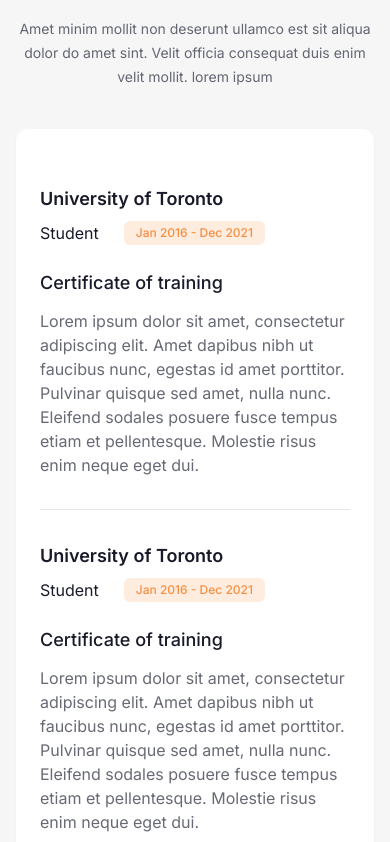
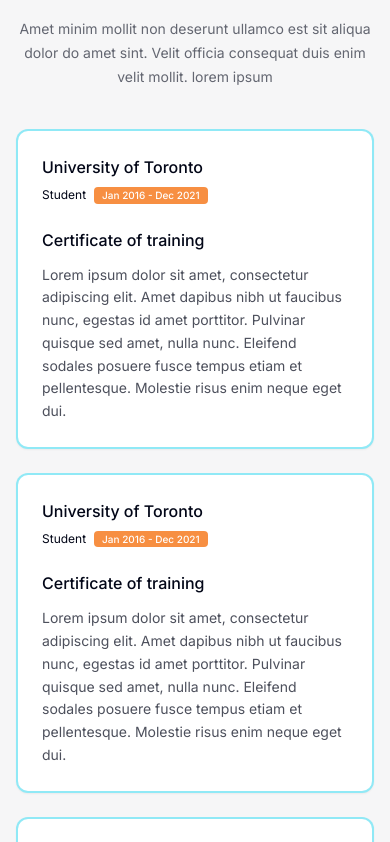
Before and after one commit to samankassou/portfolio, a Next.js app: page / in a window 390 px wide. Shown: the part 2262-3104 px from the top of the page. Built offline with nearby package versions, Linux system fonts and the light colour scheme.

Commit message:
refactor: redesign education section components
- Add bordered card design for education items
- Improve layout with better responsive grid
- Enhance typography and spacing
- Update period badge styling
- Remove background from list container for cleaner look
- Improve dark mode contrast

```diff
--- a/app/components/education/educationItem.js
+++ b/app/components/education/educationItem.js
@@ -1,27 +1,29 @@
 export default function EducationItem({ educationItem }) {
   return (
-    <div className="grid grid-cols-1 gap-6 pt-8 xl:grid-cols-3 2xl:grid-cols-4">
+    <div className="rounded-xl border-2 border-cyan-400/50 bg-white p-6 shadow-sm md:p-8 dark:border-cyan-400/30 dark:bg-[#1C1C1C]">
+      <div className="grid grid-cols-1 gap-6 xl:grid-cols-3 2xl:grid-cols-4">
         <div className="col-span-3 xl:col-span-1">
-        <h2 className="mb-2 text-left text-lg font-semibold text-base-content dark:text-base-100">
+          <h2 className="mb-2 text-left text-base font-medium text-secondary dark:text-white">
             {educationItem.school}
           </h2>
-        <div className="flex gap-4">
-          <p className="text-base-content dark:text-base-100">
-            {educationItem.role} &nbsp;
+          <div className="flex items-center gap-2 whitespace-nowrap">
+            <p className="text-xs text-secondary dark:text-white">
+              {educationItem.role}
             </p>
-          <p className="rounded-md bg-primary-100 px-3 py-1 text-xs font-medium text-primary">
+            <p className="rounded bg-primary px-2 py-0.5 text-[10px] font-medium leading-tight text-white">
               {educationItem.period}
             </p>
           </div>
         </div>
         <div className="col-span-3 xl:col-span-2 2xl:col-span-3">
-        <h3 className="mb-3 text-lg font-medium text-base-content dark:text-base-100">
+          <h3 className="mb-3 text-base font-medium text-secondary dark:text-white">
             {educationItem.certificate}
           </h3>
-        <p className="font-normal text-secondary/60 dark:text-base-400">
+          <p className="text-sm leading-relaxed text-secondary/70 dark:text-gray-400">
             {educationItem.description}
           </p>
         </div>
       </div>
+    </div>
   );
 }
--- a/app/components/education/educationList.js
+++ b/app/components/education/educationList.js
@@ -32,7 +32,7 @@ export default function EducationList() {
   ];
 
   return (
-    <ul className="grid grid-cols-1 gap-8 divide-y rounded-xl bg-white p-6 shadow-sm md:gap-10 md:p-10 dark:bg-[#1C1C1C]">
+    <ul className="grid grid-cols-1 gap-6 md:gap-8">
       {education &&
         education.map((educationItem) => (
           <li key={educationItem.id}>
```
Lines whose indentation alone changed are shown as unchanged.
